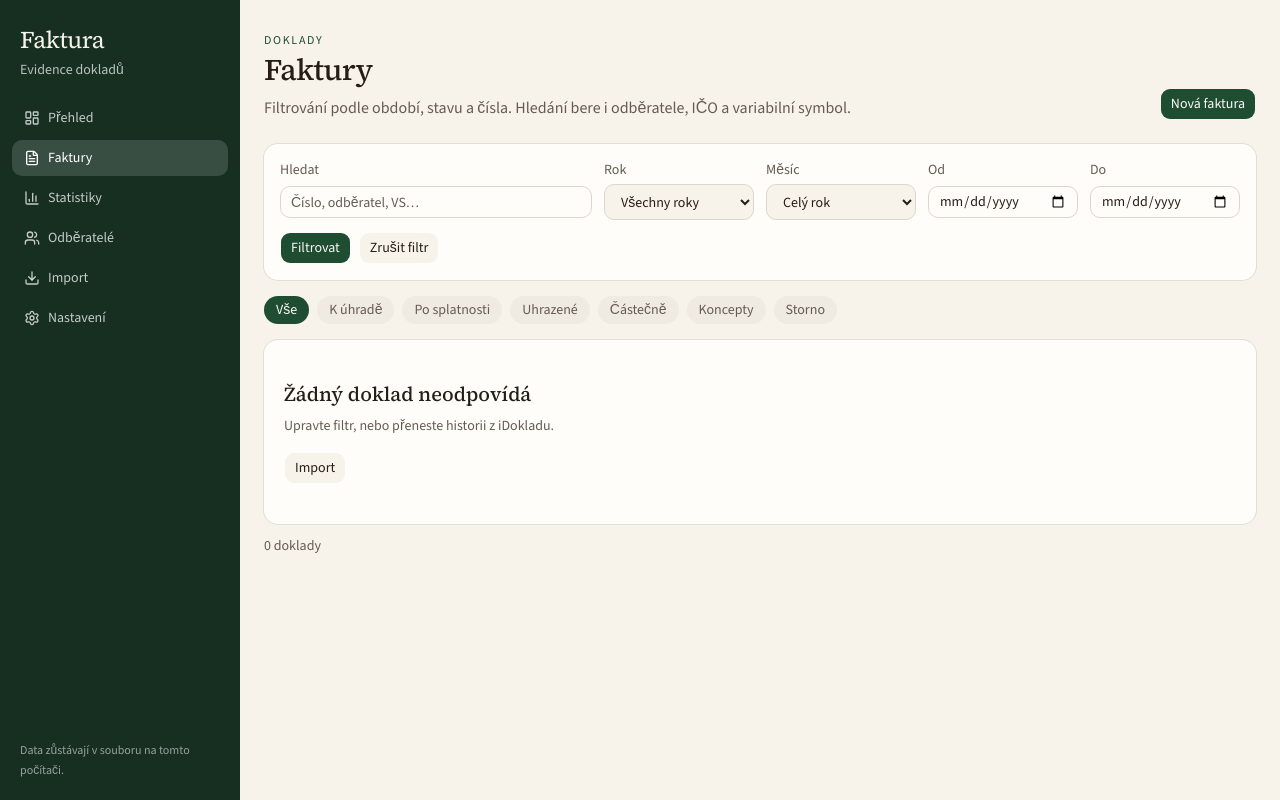
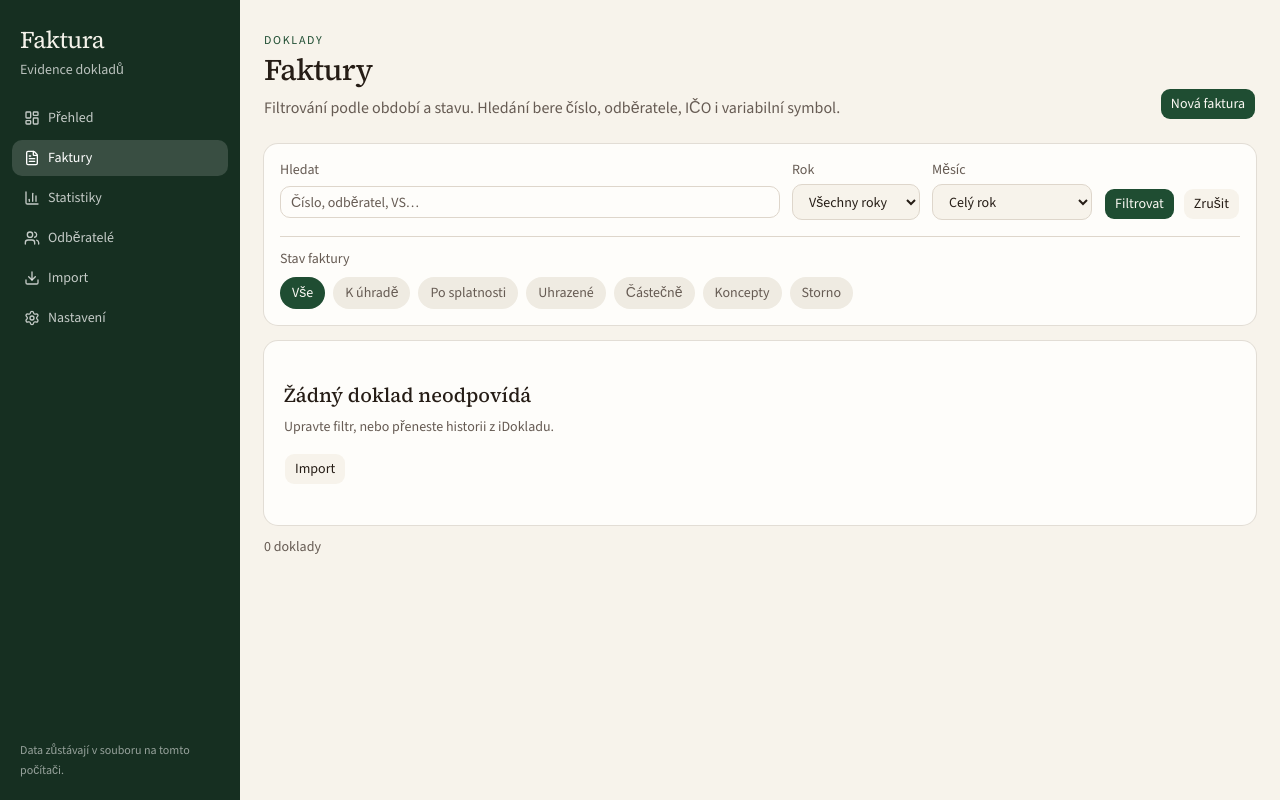
Before and after one commit to MartinJanda1/MJ-faktury, a Next.js app: page /faktury in a window 1280 px wide. Built offline with nearby package versions, Linux system fonts and the light colour scheme.

Commit message:
Simplify invoice filters to period plus status row
Drop exact date range inputs and keep status chips as a full row
under year/month search inside the filter card.

Co-authored-by: martin.janda1 <martin.janda1@gmail.com>

```diff
--- a/app/(app)/faktury/page.tsx
+++ b/app/(app)/faktury/page.tsx
@@ -41,22 +41,20 @@ export default async function InvoicesPage({ searchParams }: PageProps<"/faktury
   const status = text(params.stav) || "all";
   const year = text(params.rok);
   const month = text(params.mesic);
-  const from = text(params.od);
-  const to = text(params.do);
   const [{ invoices, total }, meta] = await Promise.all([
-    getInvoices({ query, status, year, month, from, to }),
+    getInvoices({ query, status, year, month }),
     getInvoiceFilterMeta(),
   ]);
   const currentYear = todayPrague().slice(0, 4);
   const years = meta.years.length ? meta.years : [currentYear];
-  const filter = { q: query, stav: status, rok: year, mesic: month, od: from, do: to };
+  const filter = { q: query, stav: status, rok: year, mesic: month };
 
   return (
     <div>
       <PageHeader
         eyebrow="Doklady"
         title="Faktury"
-        description="Filtrování podle období, stavu a čísla. Hledání bere i odběratele, IČO a variabilní symbol."
+        description="Filtrování podle období a stavu. Hledání bere číslo, odběratele, IČO i variabilní symbol."
         action={
           <Link href="/faktury/nova" className={buttonVariants()}>
             Nová faktura
@@ -64,8 +62,9 @@ export default async function InvoicesPage({ searchParams }: PageProps<"/faktury
         }
       />
 
-      <form className="mb-4 grid gap-3 rounded-xl bg-card p-4 ring-1 ring-foreground/10 sm:grid-cols-2 lg:grid-cols-6">
-        <label className="grid gap-1 text-sm lg:col-span-2">
+      <div className="mb-4 rounded-xl bg-card p-4 ring-1 ring-foreground/10">
+        <form className="grid gap-3 sm:grid-cols-2 lg:grid-cols-[1fr_8rem_10rem_auto]">
+          <label className="grid gap-1 text-sm sm:col-span-2 lg:col-span-1">
             <span className="text-muted-foreground">Hledat</span>
             <Input name="q" defaultValue={query} placeholder="Číslo, odběratel, VS…" />
           </label>
@@ -90,38 +89,34 @@ export default async function InvoicesPage({ searchParams }: PageProps<"/faktury
               ))}
             </select>
           </label>
-        <label className="grid gap-1 text-sm">
-          <span className="text-muted-foreground">Od</span>
-          <Input type="date" name="od" defaultValue={from} />
-        </label>
-        <label className="grid gap-1 text-sm">
-          <span className="text-muted-foreground">Do</span>
-          <Input type="date" name="do" defaultValue={to} />
-        </label>
           <input type="hidden" name="stav" value={status} />
-        <div className="flex items-end gap-2 sm:col-span-2 lg:col-span-6">
+          <div className="flex items-end gap-2">
             <button type="submit" className={buttonVariants()}>
               Filtrovat
             </button>
             <Link href="/faktury" className={buttonVariants({ variant: "outline" })}>
-            Zrušit filtr
+              Zrušit
             </Link>
           </div>
         </form>
 
-      <div className="mb-4 flex flex-wrap gap-2">
+        <div className="mt-4 border-t border-border pt-3">
+          <p className="mb-2 text-sm text-muted-foreground">Stav faktury</p>
+          <div className="flex flex-wrap gap-2">
             {statuses.map(([value, label]) => (
               <Link
                 key={value}
                 href={href({ ...filter, stav: value })}
                 className={cn(
-              "rounded-full px-3 py-1 text-sm",
-              status === value ? "bg-primary text-primary-foreground" : "bg-muted text-muted-foreground",
+                  "rounded-full px-3 py-1.5 text-sm",
+                  status === value ? "bg-primary text-primary-foreground" : "bg-muted text-muted-foreground hover:bg-muted/80",
                 )}
               >
                 {label}
               </Link>
             ))}
+          </div>
+        </div>
       </div>
 
       {invoices.length === 0 ? (
@@ -169,21 +164,12 @@ function text(value: string | string[] | undefined) {
   return Array.isArray(value) ? value[0] ?? "" : value ?? "";
 }
 
-function href(params: {
-  q: string;
-  stav: string;
-  rok: string;
-  mesic: string;
-  od: string;
-  do: string;
-}) {
+function href(params: { q: string; stav: string; rok: string; mesic: string }) {
   const search = new URLSearchParams();
   if (params.q) search.set("q", params.q);
   if (params.stav && params.stav !== "all") search.set("stav", params.stav);
   if (params.rok) search.set("rok", params.rok);
   if (params.mesic) search.set("mesic", params.mesic);
-  if (params.od) search.set("od", params.od);
-  if (params.do) search.set("do", params.do);
   const query = search.toString();
   return query ? `/faktury?${query}` : "/faktury";
 }
```
Lines whose indentation alone changed are shown as unchanged.
